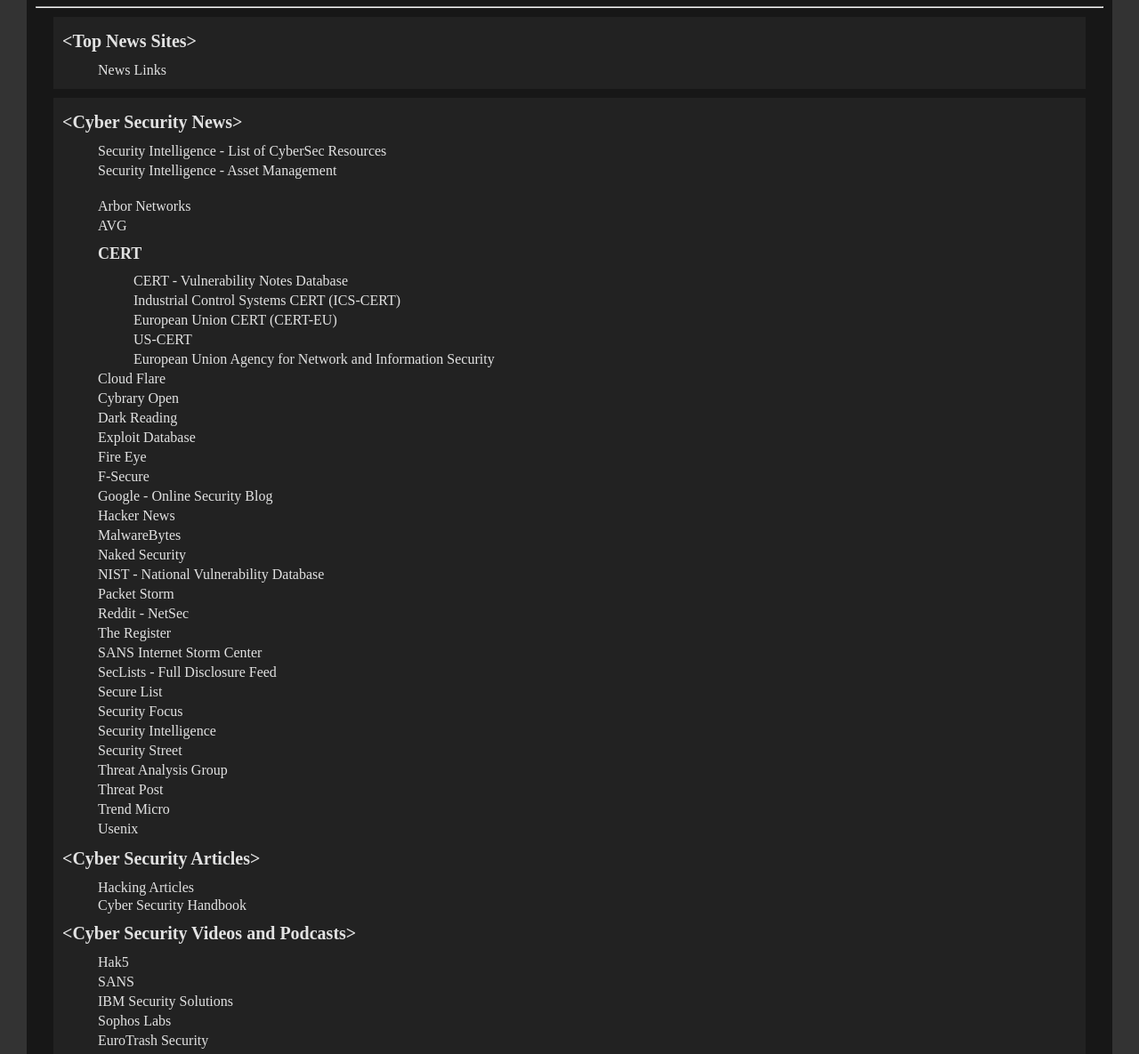
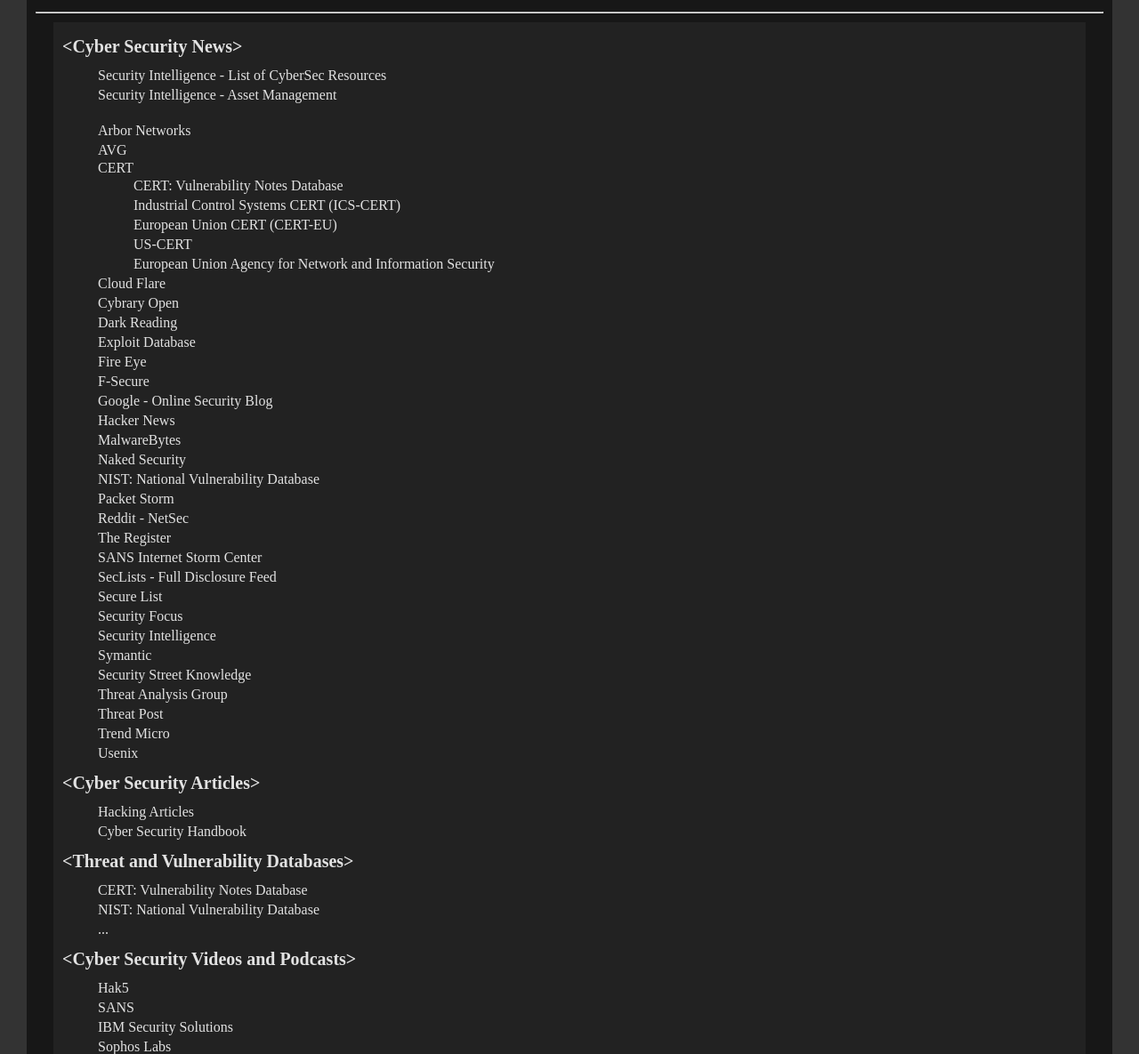
Before and after one commit to suttonjake/MyPages, a plain HTML site: page news.html in a window 1280 px wide. Shown: the part 133-1318 px from the top of the page at 89% size. Drawn offline with nearby package versions, Linux system fonts and the light colour scheme.

Commit message:
Add files via upload

```diff
--- a/news.html
+++ b/news.html
@@ -32,31 +32,26 @@
 
             <nav class="nav-content-top">
                 <h4>&lt;My Daily News&gt;</h4>
+                <ul>
+                    <a></a>
+                </ul>
             </nav>
 
             <hr />
 
             <div class="content">
 
-                <!-- Top News Links Here -->
-                <ul class="links-wrapper">
-                    <h5>&lt;Top News Sites&gt;</h5>
-                    <ul class="links">
-                        <a href="">News Links</a>
-                    </ul>
-                </ul>
-
                 <ul class="links-wrapper">
                     <h5>&lt;Cyber Security News&gt;</h5>
                     <ul class="links">
                         <a href="https://securityintelligence.com/how-to-stay-up-to-date-on-security-trends/">Security Intelligence - List of CyberSec Resources</a>
-                        <a href="https://securityintelligence.com/how-to-stay-up-to-date-on-security-trends/">Security Intelligence - Asset Management</a>
+                        <a href="https://securityintelligence.com/">Security Intelligence - Asset Management</a>
                         <br />
                         <a href="http://www.arbornetworks.com/asert/">Arbor Networks</a>
                         <a href="http://now.avg.com/">AVG</a>
-                        <h6>CERT</h6>
+                        <li>CERT</li>
                         <ul>
-                            <a href="http://www.kb.cert.org/vuls/">CERT - Vulnerability Notes Database</a>
+                            <a href="http://www.kb.cert.org/vuls/">CERT: Vulnerability Notes Database</a>
                             <a href="https://ics-cert.us-cert.gov/advisories">Industrial Control Systems CERT (ICS-CERT)</a>
                             <a href="http://cert.europa.eu/cert/filteredition/en/CERTNewsFilter.html">European Union CERT (CERT-EU)</a>
                             <a href="https://www.us-cert.gov/">US-CERT</a>
@@ -72,7 +67,7 @@
                         <a href="http://thehackernews.com/">Hacker News</a>
                         <a href="https://blog.malwarebytes.org/">MalwareBytes</a>
                         <a href="https://nakedsecurity.sophos.com/">Naked Security</a>
-                        <a href="https://nvd.nist.gov/">NIST - National Vulnerability Database</a>
+                        <a href="https://nvd.nist.gov/">NIST: National Vulnerability Database</a>
                         <a href="http://packetstormsecurity.com/">Packet Storm</a>
                         <a href="http://www.reddit.com/r/netsec/">Reddit - NetSec</a>
                         <a href="http://www.theregister.co.uk/">The Register</a>
@@ -81,7 +76,8 @@
                         <a href="http://securelist.com/">Secure List</a>
                         <a href="http://www.securityfocus.com/">Security Focus</a>
                         <a hred="https://securityintelligence.com/news/">Security Intelligence</a>
-                        <a href="https://community.rapid7.com/content?filterID=all~objecttype~objecttype%5Bblogpost%5D">Security Street</a>
+                        <a hred="https://www.symantec.com/blogs/">Symantic</a>
+                        <a href="http://securitystreetknowledge.com/">Security Street Knowledge</a>
                         <a href="https://www.threatanalysis.com/blog/">Threat Analysis Group</a>
                         <a href="https://threatpost.com/">Threat Post</a>
                         <a href="http://blog.trendmicro.com/">Trend Micro</a>
@@ -90,7 +86,13 @@
                     <h5>&lt;Cyber Security Articles&gt;</h5>
                     <ul class="links">
                         <a href="http://www.hackingarticles.in/">Hacking Articles</a>
-                        <href="http://www.njconsumeraffairs.gov/News/Brochures/Cyber-Security-Handbook.pdf">Cyber Security Handbook</a>
+                        <a href="http://www.njconsumeraffairs.gov/News/Brochures/Cyber-Security-Handbook.pdf">Cyber Security Handbook</a>
+                    </ul>
+                    <h5>&lt;Threat and Vulnerability Databases&gt;</h5>
+                    <ul class="links">
+                        <a href="http://www.kb.cert.org/vuls/">CERT: Vulnerability Notes Database</a>
+                        <a href="https://nvd.nist.gov/">NIST: National Vulnerability Database</a>
+                        <a href="">...</a>
                     </ul>
                     <h5>&lt;Cyber Security Videos and Podcasts&gt;</h5>
                     <ul class="links">
```
